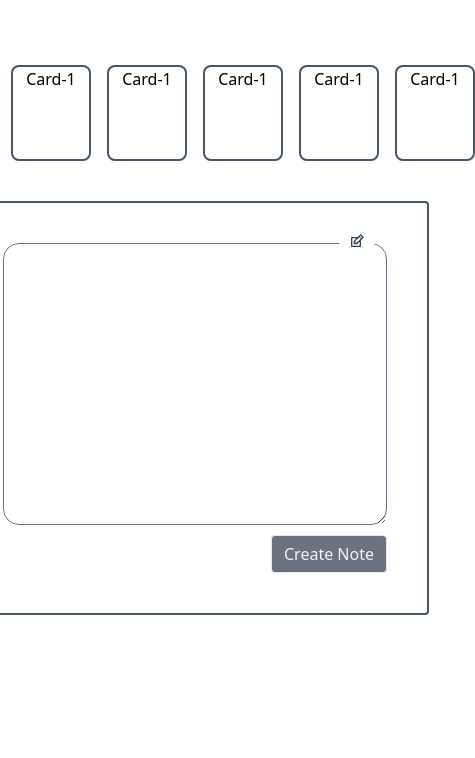
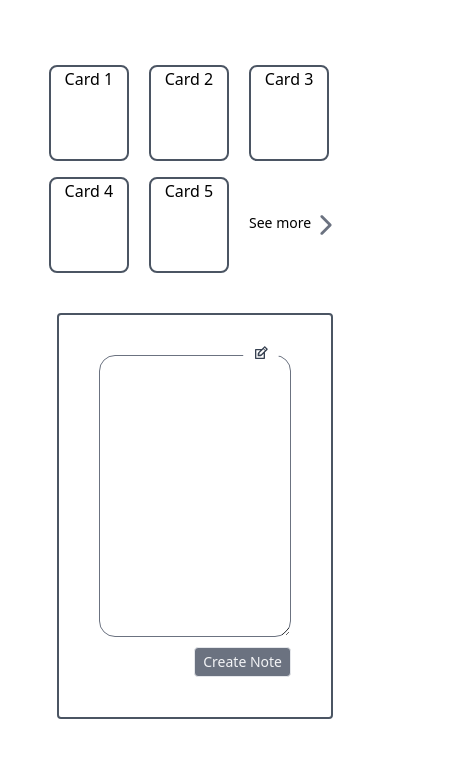
Before and after one commit to Safayet-Mahid/productivity-suit, a React (Vite) app: page / in a window 390 px wide. Shown: the top 758 px of the page, 475 px wide, since content can reach past the window. Built offline with nearby package versions, Linux system fonts and the light colour scheme.

Commit message:
added edit functionalities & mobile responsive

```diff
--- /dev/null
+++ b/src/components/Notes/Note.jsx
@@ -0,0 +1,11 @@
+import React from "react";
+
+const Note = ({ note }) => {
+  return (
+    <div className="border-2 rounded-lg text-center border-gray-600 w-20 h-24">
+      {note.text}
+    </div>
+  );
+};
+
+export default Note;
--- a/src/components/Notes/Notes.jsx
+++ b/src/components/Notes/Notes.jsx
@@ -2,9 +2,11 @@ import React, { useState } from "react";
 import { TiEdit } from "react-icons/ti";
 import { BiUndo, BiRedo } from "react-icons/bi";
 import { GrTextAlignLeft, GrTextAlignCenter, GrTextAlignRight } from "react-icons/gr";
-import { BsTypeUnderline, BsCircle } from "react-icons/bs";
-import { FiItalic } from "react-icons/fi";
+import { BsTypeUnderline, BsCircle, BsArrowBarRight } from "react-icons/bs";
+import { FiItalic, FiMoreHorizontal } from "react-icons/fi";
 import { FaBold } from "react-icons/fa";
+import { IoIosArrowForward } from "react-icons/io";
+import Note from "./Note";
 
 const Notes = () => {
     const [editBtn, setEditBtn] = useState(false)
@@ -16,33 +18,31 @@ const Notes = () => {
     const [textLeft, setTextLeft] = useState(false)
     const [textDefault, setTextDefault] = useState(true)
 
+    const notes = [
+        { text: "Card 1", heading: "" },
+        { text: "Card 2", heading: "" },
+        { text: "Card 3", heading: "" },
+        { text: "Card 4", heading: "" },
+        { text: "Card 5", heading: "" },
+        { text: "Card 6", heading: "" },
+    ]
+
   return (
-    <div className="flex flex-col justify-center items-center gap-y-10 mt-[10%] lg:mt-[5%]">
+    <div className="flex flex-col justify-center items-center gap-y-10 mt-[10%] md:mt-[10%] lg:mt-[5%]">
       {/* Overview Card Section */}
-      <div className="flex gap-x-4 justify-center">
-        <div className="border-2 rounded-lg text-center border-gray-600 w-20 h-24">
-          Card-1
-        </div>
-        <div className="border-2 rounded-lg text-center border-gray-600 w-20 h-24">
-          Card-1
-        </div>
-        <div className="border-2 rounded-lg text-center border-gray-600 w-20 h-24">
-          Card-1
-        </div>
-        <div className="border-2 rounded-lg text-center border-gray-600 w-20 h-24">
-          Card-1
-        </div>
-        <div className="border-2 rounded-lg text-center border-gray-600 w-20 h-24">
-          Card-1
-        </div>
-        <div className="border-2 rounded-lg text-center border-gray-600 w-20 h-24">
-          Card-1
-        </div>
+      <div className="md:flex grid grid-cols-3 md:gap-x-4 gap-x-2 gap-y-4 justify-center">
+        { notes.splice(0,5).map( (note, index) => (
+            <Note note={note} key={index}/>
+        ))}
+        <button className="group hover:text-amber-500 flex justify-center items-center ">
+            <span className=" seeMore text-sm -mt-1">See more</span>
+            <span className=" seeMore group-hover:translate-x-1 group-hover:transition-all group-hover:delay-[10] text-gray-500 text-3xl"><IoIosArrowForward/></span>
+        </button>
       </div>
       {/* Create Card Section */}
       <div className="relative border-double border-2 rounded w-fit p-10 border-gray-600 flex flex-col items-end gap-y-1">
         {/* ================ Edit Card ================ */}
-        <div className={`${editBtn ? "border rounded-lg absolute top-10 -right-12 z-20 visible" : "border rounded-lg absolute top-10 -right-12 z-20 hidden"}`}>
+        <div className={`${editBtn ? "border rounded-lg absolute md:top-10 md:-right-12 top-14 right-2 z-20 visible" : "border rounded-lg absolute md:top-10 md:-right-12 hidden"}`}>
           {/* Undo/Redo Changes */}
           <div className="border-b-2 bg-white space-x-4 px-3 py-1 hover:bg-slate-200">
             <button>
@@ -96,7 +96,7 @@ const Notes = () => {
           </div>
         </div>
         {/* ================ Create Card ================ */}
-        <div className="relative">
+        <div className="relative mx-auto">
           <button onClick={()=> setEditBtn(true)} className="border-0 hover:shadow-md px-2.5 py-1.5 rounded-full hover:rounded absolute bg-white text-gray-700 hover:text-amber-600 right-3 -top-4 ">
             <TiEdit />
           </button>
@@ -107,12 +107,12 @@ const Notes = () => {
             ${ textCenter && "text-center"}
             ${ textLeft && "text-left"}
             ${ textRight && "text-right"}
-            ${ textDefault && "p-5 border rounded-2xl border-gray-500 w-96"}`}
+            ${ textDefault && "p-5 border rounded-2xl border-gray-500 md:w-96 w-48"}`}
             cols="10"
             rows="10"
           ></textarea>
         </div>
-        <button className="border px-3 py-1.5 bg-gray-500 hover:bg-gray-600 text-gray-100 rounded">
+        <button className="border md:px-3 px-2 md:py-1.5 py-1 bg-gray-500 hover:bg-gray-600 text-gray-100 rounded md:text-base text-sm">
           Create Note
         </button>
       </div>
```
